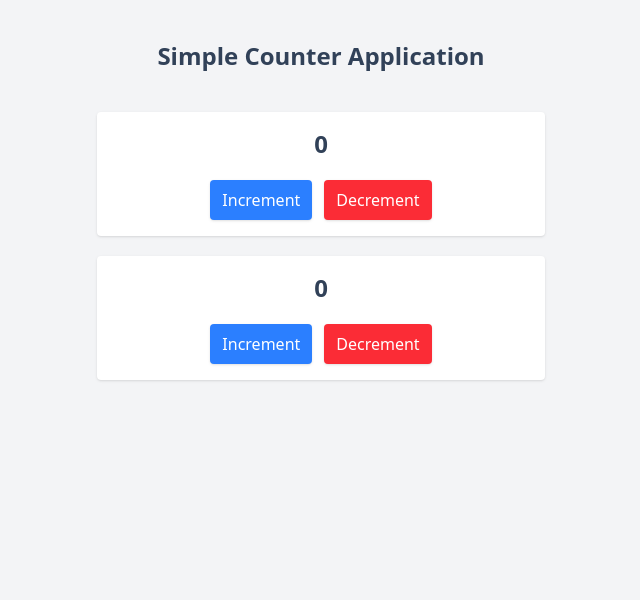
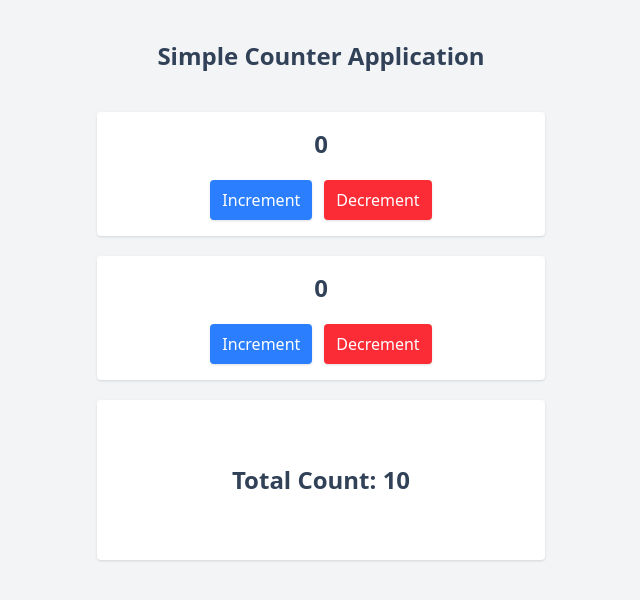
Before and after one commit to asiburrahman/redux_react, a React (Vite) app in the folder redux_react/: page / in a window 1280 px wide. Shown: the top 600 px of the page, without its empty margins (319-959 px from the left). Built offline with nearby package versions, Linux system fonts and the light colour scheme.

Commit message:
add starts component for total count

```diff
--- a/redux_react/src/App.jsx
+++ b/redux_react/src/App.jsx
@@ -1,5 +1,6 @@
 import './App.css'
 import Counter from './components/Counter'
+import Starts from './components/Starts'
 
 function App() {
 
@@ -14,6 +15,7 @@ function App() {
         mx-auto mt-10 space-y-5">
         <Counter/>
         <Counter/>
+        <Starts totalCount={10} />
       </div>
     </div>
   )
--- a/redux_react/src/components/Starts.jsx
+++ b/redux_react/src/components/Starts.jsx
@@ -1,9 +1,8 @@
 import React from 'react';
-
-const Starts = () => {
+const Starts = ({totalCount}) => {
     return (
-        <div>
-
+        <div className='p-4 h-40 flex flex-col items-center justify-center space-y-5 bg-white rounded shadow'>
+            <div className='text-2xl font-semibold'>Total Count: {totalCount}</div>
         </div>
     );
 };
```
